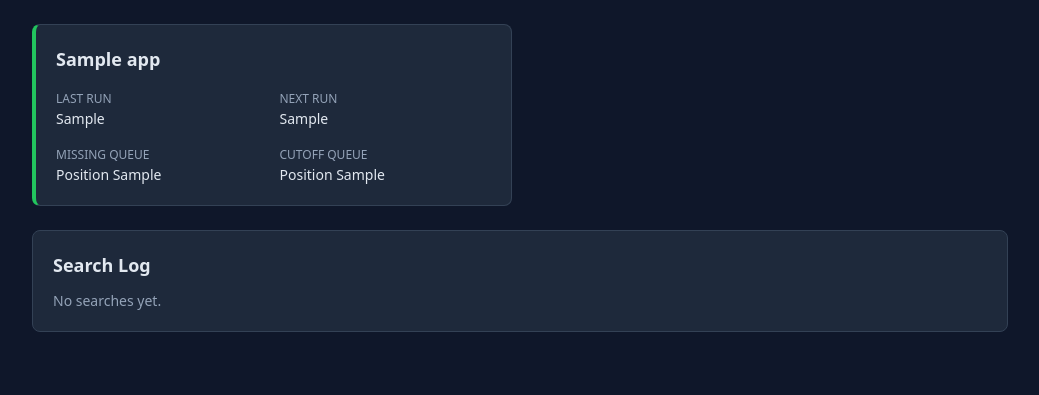
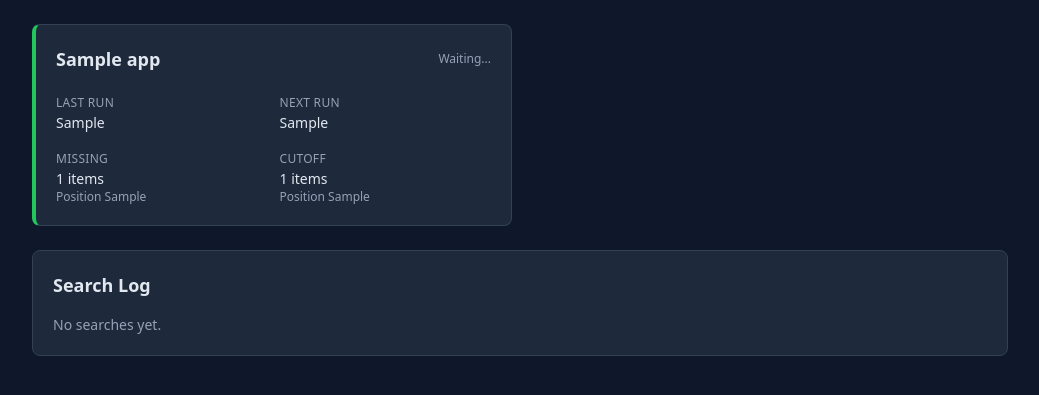
Before and after one commit to thejuran/fetcharr, a Python web app: template fetcharr/templates/dashboard.html in a window 1280 px wide. Shown: the part 53-448 px from the top of the page, without its empty margins (120-1159 px from the left). Run offline with Jinja, Linux system fonts and the light colour scheme; the template is opened without the code that fills it: most values are stand-ins (such as "Sample title", 1, 10 or a date in 2020).

Commit message:
feat(03-02): update dashboard templates and routes with complete data display
- Pass connected, unreachable_since, missing_count, cutoff_count from routes
- App card shows connection status (green dot, red unreachable badge, or waiting)
- App card shows item counts and queue positions in 2-column grid
- Search log uses color-coded app badges (orange=Radarr, blue=Sonarr)
- Recompile Tailwind CSS with new utility classes

```diff
--- a/fetcharr/templates/partials/app_card.html
+++ b/fetcharr/templates/partials/app_card.html
@@ -2,25 +2,45 @@
      hx-get="/partials/app-card/{{ app.name }}"
      hx-trigger="every 5s"
      hx-swap="outerHTML"
-     class="bg-fetcharr-card rounded-lg border border-fetcharr-border border-l-4 border-l-fetcharr-green p-5">
-  <h2 class="text-lg font-semibold mb-3">{{ app.name | capitalize }}</h2>
+     class="bg-fetcharr-card rounded-lg border border-fetcharr-border p-5
+            {% if app.connected == false %}border-l-4 border-l-red-500{% else %}border-l-4 border-l-fetcharr-green{% endif %}">
+
+  <!-- Header: app name + connection status -->
+  <div class="flex items-center justify-between mb-4">
+    <h2 class="text-lg font-semibold">{{ app.name | capitalize }}</h2>
+    {% if app.connected == true %}
+      <span class="w-2.5 h-2.5 rounded-full bg-fetcharr-green" title="Connected"></span>
+    {% elif app.connected == false %}
+      <span class="text-xs bg-red-500/20 text-red-400 px-2 py-0.5 rounded" title="Unreachable">
+        Unreachable since {{ app.unreachable_since[:19] | replace('T', ' ') if app.unreachable_since else 'unknown' }}
+      </span>
+    {% else %}
+      <span class="text-xs text-fetcharr-muted">Waiting...</span>
+    {% endif %}
+  </div>
+
+  <!-- Stats grid -->
   <div class="grid grid-cols-2 gap-3">
     <div>
-      <span class="text-xs uppercase text-fetcharr-muted">Last Run</span>
-      <p class="text-sm">{% if app.last_run %}{{ app.last_run[:19] | replace("T", " ") }}{% else %}Never{% endif %}</p>
+      <span class="text-xs uppercase tracking-wide text-fetcharr-muted">Last Run</span>
+      <p class="text-sm font-medium">{% if app.last_run %}{{ app.last_run[:19] | replace("T", " ") }}{% else %}Never{% endif %}</p>
     </div>
     <div>
-      <span class="text-xs uppercase text-fetcharr-muted">Next Run</span>
-      <p class="text-sm">{% if app.next_run %}{{ app.next_run[:19] | replace("T", " ") }}{% else %}&mdash;{% endif %}</p>
+      <span class="text-xs uppercase tracking-wide text-fetcharr-muted">Next Run</span>
+      <p class="text-sm font-medium">{% if app.next_run %}{{ app.next_run[:19] | replace("T", " ") }}{% else %}&mdash;{% endif %}</p>
     </div>
     <div>
-      <span class="text-xs uppercase text-fetcharr-muted">Missing Queue</span>
-      <p class="text-sm">Position {{ app.missing_cursor }}</p>
+      <span class="text-xs uppercase tracking-wide text-fetcharr-muted">Missing</span>
+      <p class="text-sm font-medium">{{ app.missing_count if app.missing_count is not none else '&mdash;' }} items</p>
+      <p class="text-xs text-fetcharr-muted">Position {{ app.missing_cursor }}</p>
     </div>
     <div>
-      <span class="text-xs uppercase text-fetcharr-muted">Cutoff Queue</span>
-      <p class="text-sm">Position {{ app.cutoff_cursor }}</p>
+      <span class="text-xs uppercase tracking-wide text-fetcharr-muted">Cutoff</span>
+      <p class="text-sm font-medium">{{ app.cutoff_count if app.cutoff_count is not none else '&mdash;' }} items</p>
+      <p class="text-xs text-fetcharr-muted">Position {{ app.cutoff_cursor }}</p>
     </div>
   </div>
-  <!-- Placeholder for future controls (Plan 02 adds counts/health, Plan 03 adds buttons) -->
+
+  <!-- Placeholder for Plan 03 controls (enable/disable toggle, Search Now button) -->
+  <div></div>
 </div>
--- a/fetcharr/templates/partials/search_log.html
+++ b/fetcharr/templates/partials/search_log.html
@@ -3,37 +3,24 @@
      hx-trigger="every 5s"
      hx-swap="outerHTML"
      class="bg-fetcharr-card rounded-lg border border-fetcharr-border p-5">
-  <h2 class="text-lg font-semibold mb-3">Search Log</h2>
+  <h2 class="text-lg font-semibold mb-4">Search Log</h2>
   {% set entries = search_log[::-1][:20] %}
   {% if not entries %}
   <p class="text-fetcharr-muted text-sm">No searches yet.</p>
   {% else %}
-  <div class="overflow-x-auto">
-    <table class="w-full text-sm">
-      <thead>
-        <tr class="text-xs uppercase text-fetcharr-muted border-b border-fetcharr-border">
-          <th class="text-left pb-2 pr-3">App</th>
-          <th class="text-left pb-2 pr-3">Item</th>
-          <th class="text-left pb-2 pr-3">Queue</th>
-          <th class="text-left pb-2">Time</th>
-        </tr>
-      </thead>
-      <tbody>
-        {% for entry in entries %}
-        <tr class="border-b border-fetcharr-border/50">
-          <td class="py-1.5 pr-3">
-            <span class="inline-block px-1.5 py-0.5 text-xs rounded
-              {% if entry.app == 'Radarr' %}bg-blue-900/50 text-blue-300{% else %}bg-purple-900/50 text-purple-300{% endif %}">
-              {{ entry.app }}
-            </span>
-          </td>
-          <td class="py-1.5 pr-3">{{ entry.name }}</td>
-          <td class="py-1.5 pr-3 text-fetcharr-muted">{{ entry.queue_type }}</td>
-          <td class="py-1.5 text-fetcharr-muted text-xs">{{ entry.timestamp[:19] | replace("T", " ") }}</td>
-        </tr>
-        {% endfor %}
-      </tbody>
-    </table>
+  <div class="space-y-0">
+    {% for entry in entries %}
+    <div class="flex items-center gap-3 py-1.5 {% if not loop.last %}border-b border-fetcharr-border/50{% endif %}">
+        <span class="text-xs font-medium px-2 py-0.5 rounded
+               {% if entry.app == 'Radarr' %}bg-orange-500/20 text-orange-400
+               {% else %}bg-blue-500/20 text-blue-400{% endif %}">
+            {{ entry.app }}
+        </span>
+        <span class="text-sm flex-1 truncate">{{ entry.name }}</span>
+        <span class="text-xs text-fetcharr-muted">{{ entry.queue_type }}</span>
+        <span class="text-xs text-fetcharr-muted">{{ entry.timestamp[:19] | replace('T', ' ') }}</span>
+    </div>
+    {% endfor %}
   </div>
   {% endif %}
 </div>
--- a/fetcharr/web/routes.py
+++ b/fetcharr/web/routes.py
@@ -54,6 +54,10 @@ def _build_app_context(request: Request, app_name: str) -> dict | None:
         "next_run": next_run,
         "missing_cursor": app_state.get("missing_cursor", 0),
         "cutoff_cursor": app_state.get("cutoff_cursor", 0),
+        "connected": app_state.get("connected"),
+        "unreachable_since": app_state.get("unreachable_since"),
+        "missing_count": app_state.get("missing_count"),
+        "cutoff_count": app_state.get("cutoff_count"),
     }
 
 
```
Also changed, not shown: fetcharr/static/css/output.css.
